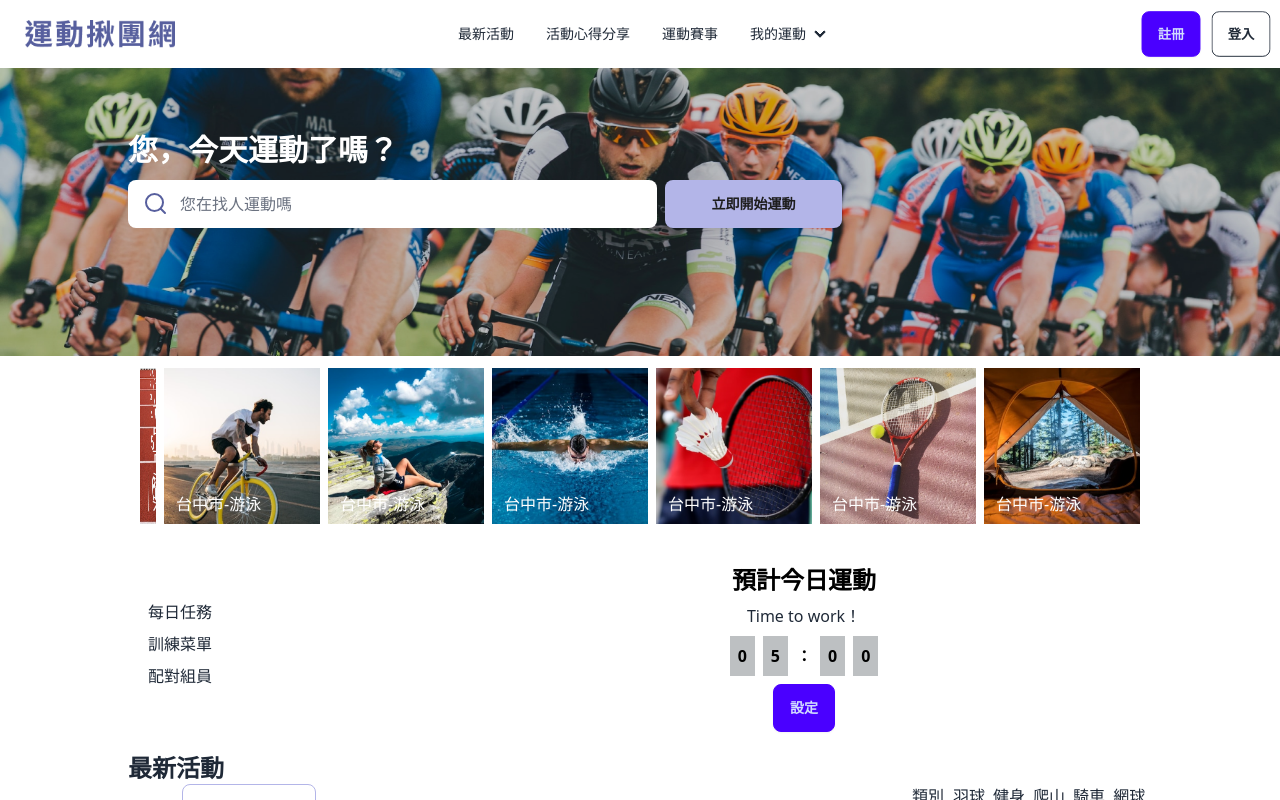
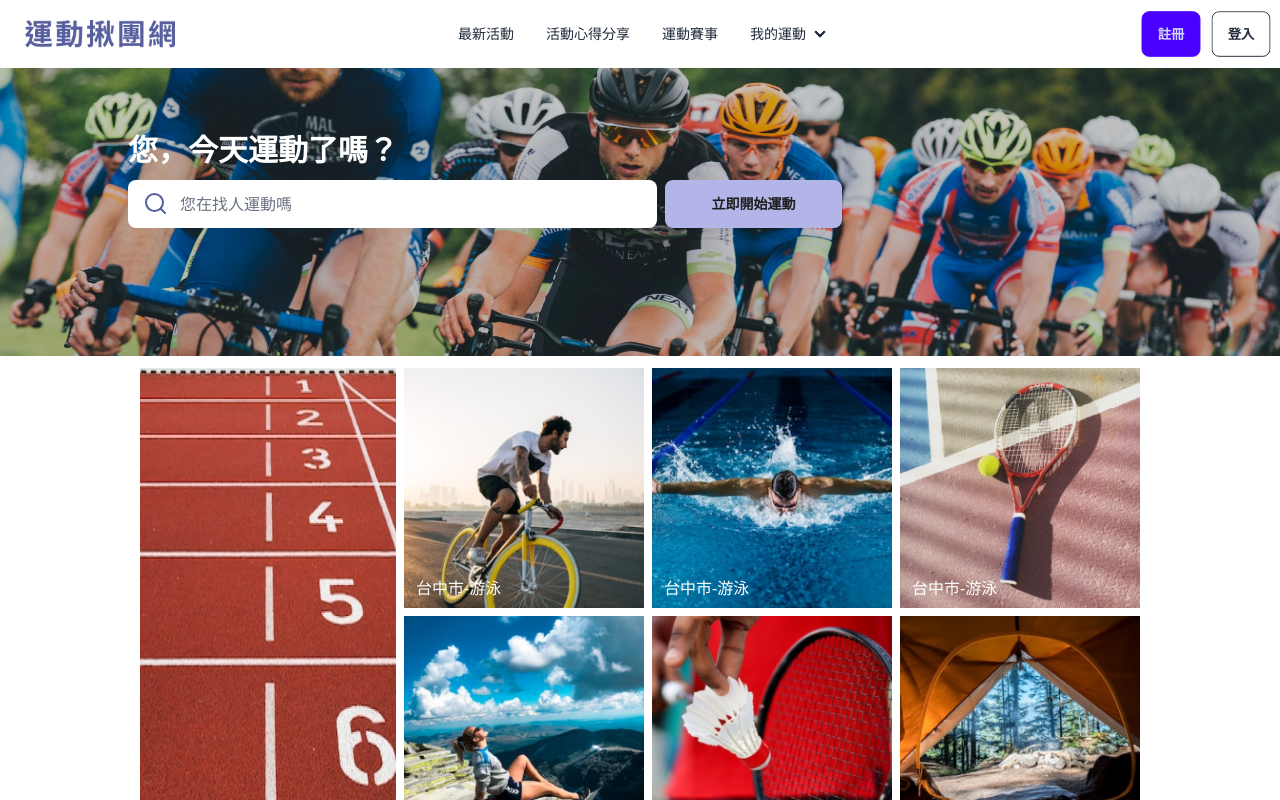
Before and after one commit to RayChen1996/Next-sport-web, a Next.js app: page / in a window 1280 px wide. Shown: the top 800 px of the page. Built offline with nearby package versions, Linux system fonts and the light colour scheme.

Commit message:
格線設定

```diff
--- a/src/app/components/page/Home/PhotoCategoryGrid.tsx
+++ b/src/app/components/page/Home/PhotoCategoryGrid.tsx
@@ -10,40 +10,39 @@ import RecommandImage7 from "@/../../public/推薦07.png";
 
 export default function PhotoCategoryGrid() {
   return (
-    <div className=" h-full p-3 w-4/5 container md:grid-flow-col grid grid-cols-2 md:grid-cols-2 gap-2 relative">
-      <div className="col-span-2 md:col-span-3 col-start-1 relative">
-        <Image
-          src={RecommandImage}
-          alt=""
-          height={50}
-          className=" w-full h-full "
-        />
+    <>
+      <div className="  h-full z-50 p-3 w-4/5 container grid grid-cols-2 md:grid-flow-col  md:grid-rows-2  gap-2 relative">
+        <div className="  col-span-1   h-full md:row-span-2 md:col-span-3 relative">
+          <Image src={RecommandImage} fill alt="" />
+          <div className="text-white absolute bottom-2 left-3">
+            台中市-游泳684520
+          </div>
+        </div>
+        <div className="md:col-span-1 relative">
+          <Image src={RecommandImage2} alt="" height={240} />
           <div className="text-white absolute bottom-2 left-3">台中市-游泳</div>
         </div>
-      <div className="col-span-1 relative">
-        <Image src={RecommandImage2} alt="" width={240} />
+        <div className="md:col-span-1 relative">
+          <Image src={RecommandImage3} alt="" height={240} />
           <div className="text-white absolute bottom-2 left-3">台中市-游泳</div>
         </div>
-      <div className="col-span-1 relative">
-        <Image src={RecommandImage3} alt="" width={240} />
+        <div className="md:col-span-1 relative">
+          <Image src={RecommandImage4} alt="" height={240} />
           <div className="text-white absolute bottom-2 left-3">台中市-游泳</div>
         </div>
-      <div className="col-span-1 relative">
-        <Image src={RecommandImage4} alt="" width={240} />
+        <div className="md:col-span-1 relative">
+          <Image src={RecommandImage5} alt="" height={240} />
           <div className="text-white absolute bottom-2 left-3">台中市-游泳</div>
         </div>
-      <div className="col-span-1 relative">
-        <Image src={RecommandImage5} alt="" width={240} />
+        <div className="md:col-span-1 relative">
+          <Image src={RecommandImage6} alt="" height={240} />
           <div className="text-white absolute bottom-2 left-3">台中市-游泳</div>
         </div>
-      <div className="col-span-1 relative">
-        <Image src={RecommandImage6} alt="" width={240} />
-        <div className="text-white absolute bottom-2 left-3">台中市-游泳</div>
-      </div>
-      <div className="col-span-1 relative">
-        <Image src={RecommandImage7} alt="" width={240} />
+        <div className="md:col-span-1 relative">
+          <Image src={RecommandImage7} alt="" height={240} />
           <div className="text-white absolute bottom-2 left-3">台中市-游泳</div>
         </div>
       </div>
+    </>
   );
 }
--- a/src/app/components/page/Home/TodaySchedule.tsx
+++ b/src/app/components/page/Home/TodaySchedule.tsx
@@ -10,17 +10,17 @@ export default function TodaySchedule() {
           <li>配對組員</li>
         </ul>
       </div>
-      <div className="w-2/3  flex flex-col items-center justify-center">
+      <div className="w-2/3    flex flex-col items-center justify-center">
         <h1 className=" text-2xl py-2 text-black font-bold">預計今日運動</h1>
         <span>Time to work！</span>
         <div className="py-2 flex text-black font-bold w-1/2 items-center  justify-center gap-2 ">
-          <span className=" p-2 bg-[#BDC0C2]">0</span>
-          <span className="p-2 bg-[#BDC0C2]"> 5</span>
+          <span className="p-2 rounded-md bg-[#BDC0C2]">0</span>
+          <span className="p-2 rounded-md bg-[#BDC0C2]"> 5</span>
           <span>：</span>
-          <span className="p-2 bg-[#BDC0C2]">0</span>
-          <span className="p-2 bg-[#BDC0C2]">0</span>
+          <span className="p-2 rounded-md bg-[#BDC0C2]">0</span>
+          <span className="p-2 rounded-md bg-[#BDC0C2]">0</span>
         </div>
-        <div>
+        <div className=" w-full ">
           <button className="btn btn-primary  w-full ">設定</button>
         </div>
       </div>
```
Lines whose indentation alone changed are shown as unchanged.
